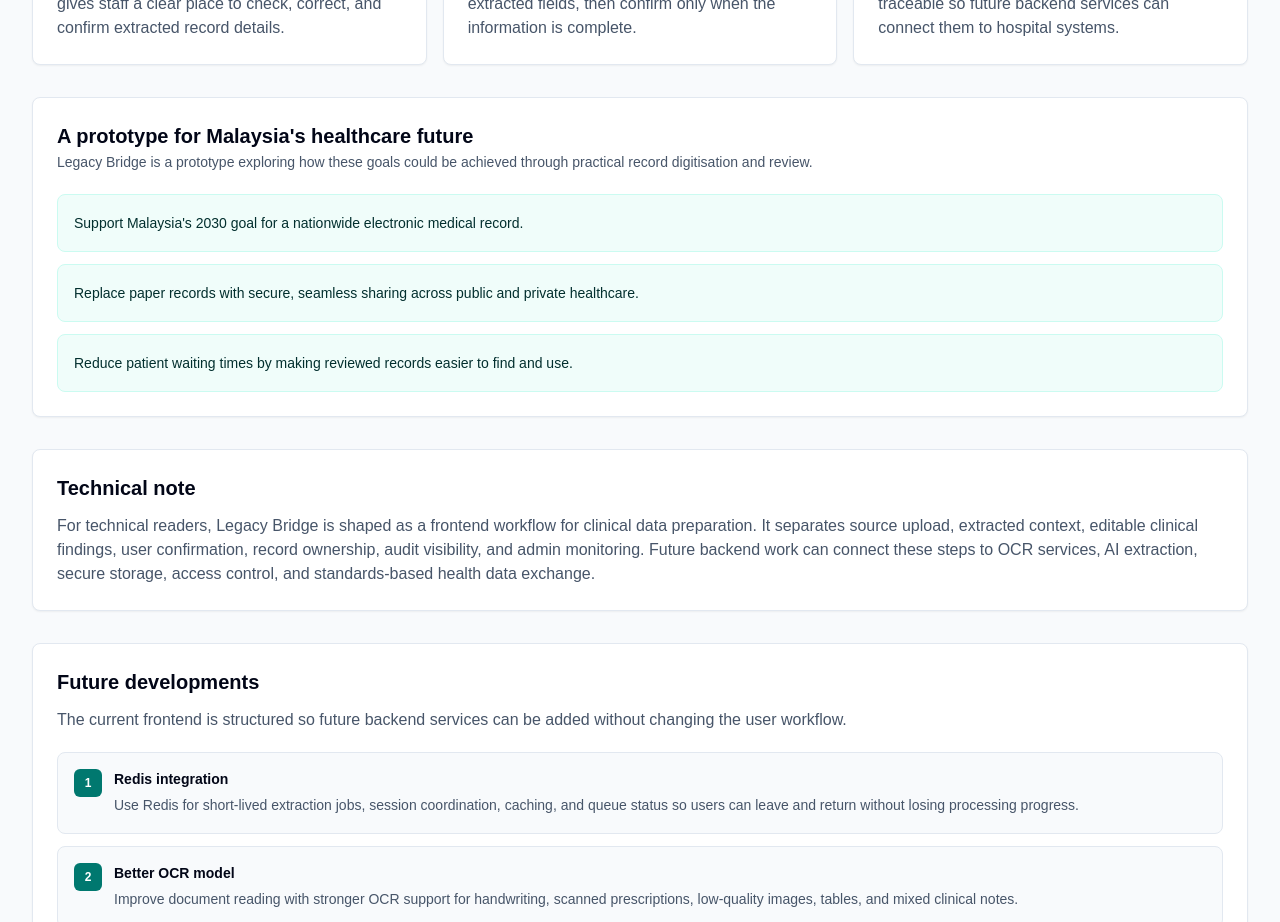
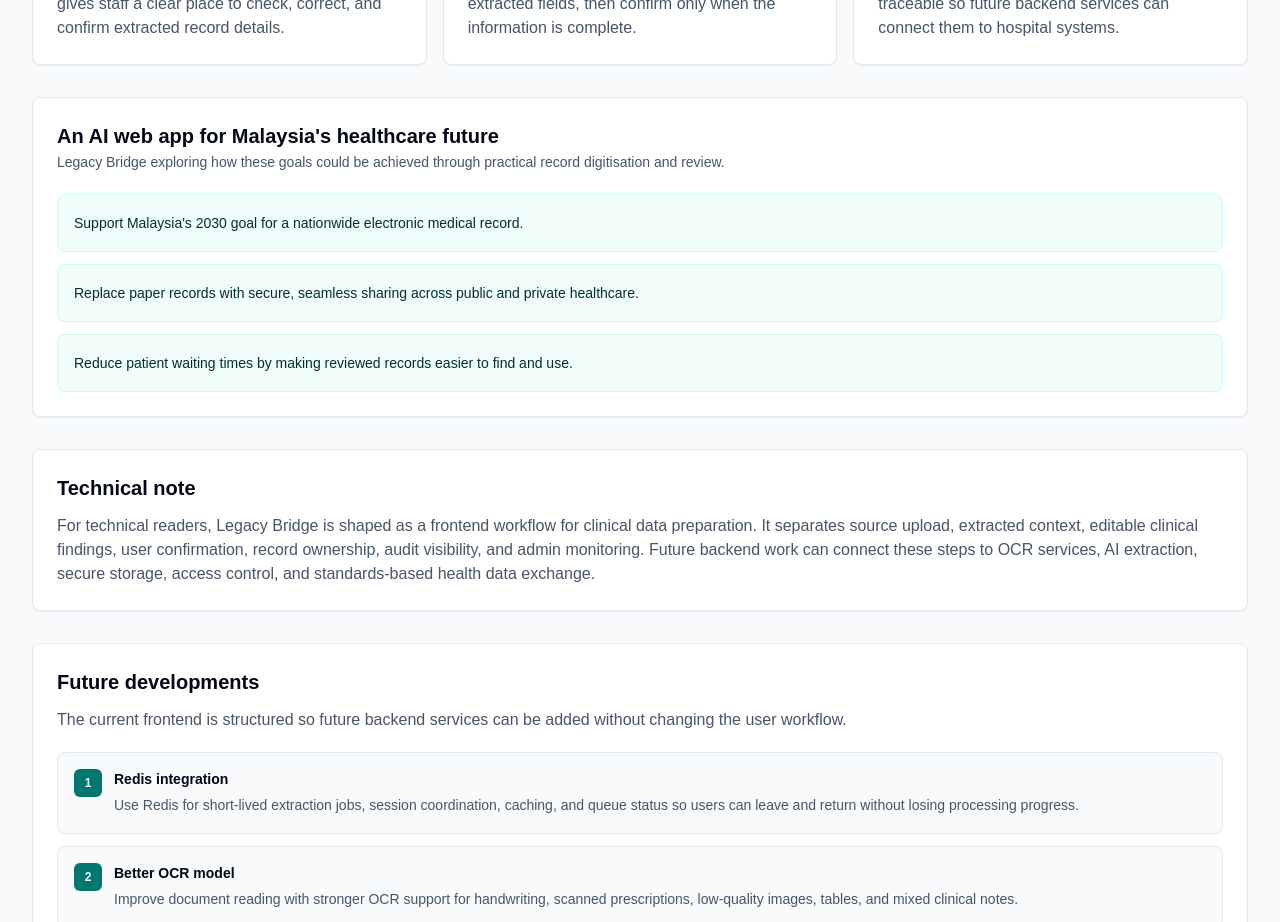
Before and after one commit to Leslie-yeoh/Codex-Hackathon---Testing-in-Prod, a Next.js app in the folder legacy-bridge/: page /about in a window 1280 px wide. Shown: the part 1060-1982 px from the top of the page. Built offline with nearby package versions, Linux system fonts and the light colour scheme; no server answers.

Commit message:
feat: update title and description in AboutContent component for clarity

```diff
--- a/legacy-bridge/app/about/components/AboutContent.jsx
+++ b/legacy-bridge/app/about/components/AboutContent.jsx
@@ -132,8 +132,8 @@ export default function AboutContent() {
 
       <Container
         className="hover:!scale-100"
-        title="A prototype for Malaysia's healthcare future"
-        description="Legacy Bridge is a prototype exploring how these goals could be achieved through practical record digitisation and review."
+        title="An AI web app for Malaysia's healthcare future"
+        description="Legacy Bridge exploring how these goals could be achieved through practical record digitisation and review."
       >
         <ul className={styles.goals}>
           {nationalGoals.map((goal) => (
@@ -207,7 +207,7 @@ const styles = {
   timelineNumber: "flex h-7 w-7 shrink-0 items-center justify-center rounded-md bg-teal-700 text-xs font-bold text-white",
   cards: "grid gap-4 md:grid-cols-3",
   goals: "mt-5 grid gap-3",
-  goal: "rounded-lg border border-teal-100 bg-teal-50 p-4 text-sm leading-6 text-teal-950",
+  goal: "rounded-lg border border-teal-100 bg-teal-50 p-4 text-sm leading-6 text-teal-950 transition-transform duration-300 hover:scale-[1.02]",
   techGrid: "mt-5 grid gap-3 sm:grid-cols-2 lg:grid-cols-3",
   techCard:
     "flex items-center gap-3 rounded-lg border border-slate-200 bg-slate-50 p-4",
```
